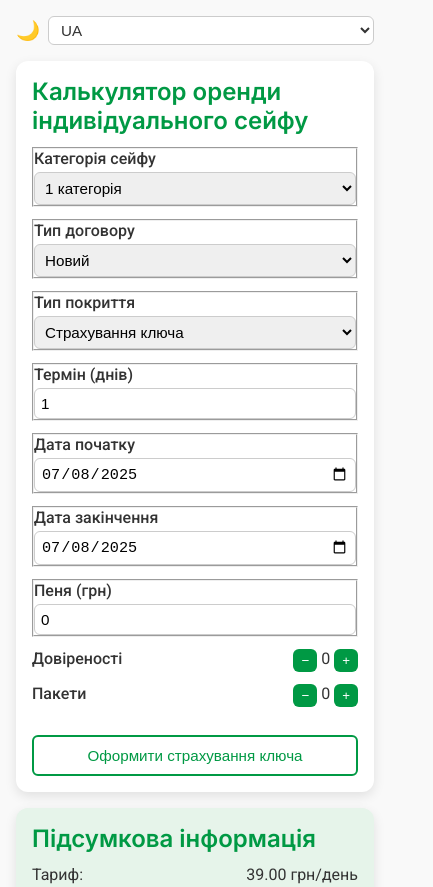
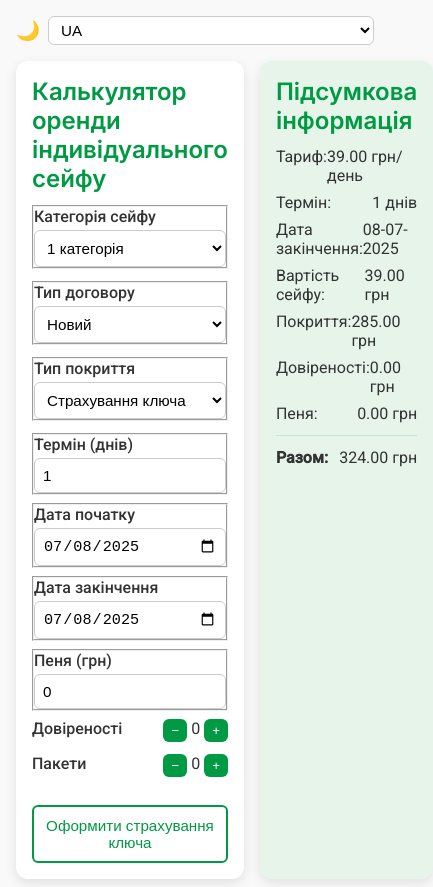
Before and after one commit to Quick-coder123/safe_calculator, a plain HTML site: page index.html in a window 390 px wide. Shown: the top 887 px of the page, 433 px wide, since content can reach past the window. Drawn offline with Linux system fonts and the light colour scheme.

Commit message:
Update style.css

```diff
--- a/style.css
+++ b/style.css
@@ -1,20 +1,14 @@
 :root {
-  --bg-light: #F9F9F9;
-  --bg-dark: #222;
-  --text-light: #333;
-  --text-dark: #EEE;
-  --accent: #009944;
+  --bg-light:    #F9F9F9;
+  --bg-dark:     #222;
+  --text-light:  #333;
+  --text-dark:   #EEE;
+  --accent:      #009944;
   --light-green: #E6F4EA;
 }
 
-html[data-theme="light"] {
-  --bg: var(--bg-light);
-  --text: var(--text-light);
-}
-html[data-theme="dark"] {
-  --bg: var(--bg-dark);
-  --text: var(--text-dark);
-}
+html[data-theme="light"] { --bg: var(--bg-light);  --text: var(--text-light); }
+html[data-theme="dark"]  { --bg: var(--bg-dark);   --text: var(--text-dark); }
 
 * {
   margin: 0;
@@ -26,7 +20,7 @@ body {
   font-family: 'Roboto', sans-serif;
   background: var(--bg);
   color: var(--text);
-  transition: background 0.3s, color 0.3s;
+  transition: background .3s, color .3s;
 }
 
 .header {
@@ -43,8 +37,9 @@ body {
   font-size: 1.2rem;
   cursor: pointer;
   color: var(--text);
-  transition: color 0.3s;
+  transition: color .3s;
 }
+
 .btn-icon:hover {
   color: var(--accent);
 }
@@ -52,10 +47,8 @@ body {
 .select-small {
   padding: 4px 8px;
   border-radius: 6px;
-  font-size: 0.95rem;
   border: 1px solid #ccc;
   background: #fff;
-  color: #333;
 }
 
 .layout {
@@ -69,42 +62,39 @@ body {
   padding: 0 16px 16px;
 }
 
-@media (max-width: 768px) {
-  .layout {
-    grid-template-columns: 1fr;
-    grid-template-areas:
-      "form"
-      "summary"
-      "payment";
-  }
-}
-
 .panel {
   background: #fff;
   border-radius: 12px;
   padding: 16px;
   box-shadow: 0 4px 12px rgba(0, 0, 0, 0.1);
-  transition: box-shadow 0.3s;
+  transition: box-shadow .3s;
 }
+
 .panel:hover {
   box-shadow: 0 8px 20px rgba(0, 0, 0, 0.15);
 }
+
 html[data-theme="dark"] .panel {
   background: #333;
 }
 
-h1,
-h2 {
+.form-panel h1,
+.summary-panel h2,
+.payment-panel h2 {
   font-family: 'Inter', sans-serif;
   font-weight: 600;
   margin-bottom: 12px;
   color: var(--accent);
 }
 
-.form-group,
-.form-group.small {
+.form-group {
   margin-bottom: 12px;
 }
+
+.form-group.small {
+  margin-bottom: 8px;
+}
+
 .form-group label {
   display: block;
   margin-bottom: 4px;
@@ -115,10 +105,21 @@ input,
 select,
 textarea {
   width: 100%;
-  padding: 6px;
+  padding: 8px;
   font-size: 0.95rem;
   border: 1px solid #ccc;
   border-radius: 6px;
+  transition: border-color .3s, box-shadow .3s;
+  background: #fff;
+  color: #000;
+}
+
+input:focus,
+select:focus,
+textarea:focus {
+  border-color: var(--accent);
+  box-shadow: 0 0 0 3px rgba(0, 153, 68, 0.2);
+  outline: none;
 }
 
 textarea {
@@ -140,6 +141,7 @@ textarea {
   display: flex;
   gap: 4px;
 }
+
 .qty-btn {
   background: var(--accent);
   color: #fff;
@@ -147,8 +149,9 @@ textarea {
   padding: 4px 8px;
   border-radius: 6px;
   cursor: pointer;
-  transition: background 0.3s;
+  transition: background .3s;
 }
+
 .qty-btn:hover {
   background: #008f3c;
 }
@@ -156,6 +159,7 @@ textarea {
 .tooltip {
   position: relative;
 }
+
 .tooltip .tooltiptext {
   visibility: hidden;
   opacity: 0;
@@ -169,9 +173,10 @@ textarea {
   bottom: 120%;
   left: 50%;
   transform: translateX(-50%);
-  transition: opacity 0.3s;
+  transition: opacity .3s;
   z-index: 10;
 }
+
 .tooltip:hover .tooltiptext {
   visibility: visible;
   opacity: 1;
@@ -187,6 +192,7 @@ textarea {
 .summary-panel {
   background: var(--light-green);
 }
+
 .summary-panel hr {
   border: none;
   border-top: 1px solid #c8e5d1;
@@ -204,16 +210,19 @@ textarea {
   cursor: pointer;
   background: var(--accent);
   color: #fff;
-  transition: background 0.3s, transform 0.2s;
+  transition: background .3s, transform .2s;
 }
+
 .action-btn:hover {
   transform: translateY(-2px);
 }
+
 .action-btn.secondary {
   background: #fff;
   color: var(--accent);
   border: 2px solid var(--accent);
 }
+
 .action-btn:disabled {
   opacity: 0.6;
   cursor: not-allowed;
@@ -229,8 +238,9 @@ textarea {
   border-radius: 6px;
   opacity: 0;
   pointer-events: none;
-  transition: opacity 0.3s;
+  transition: opacity .3s;
 }
+
 .toast.show {
   opacity: 1;
 }
@@ -249,12 +259,10 @@ textarea {
   body * {
     visibility: hidden;
   }
-
   .invoice,
   .invoice * {
     visibility: visible;
   }
-
   .invoice {
     position: absolute;
     top: 0;
```
